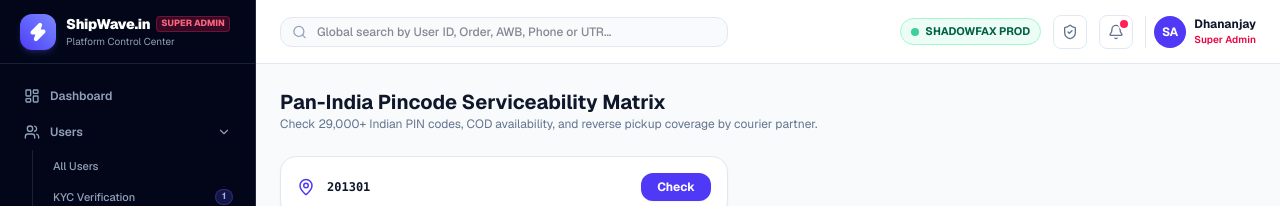
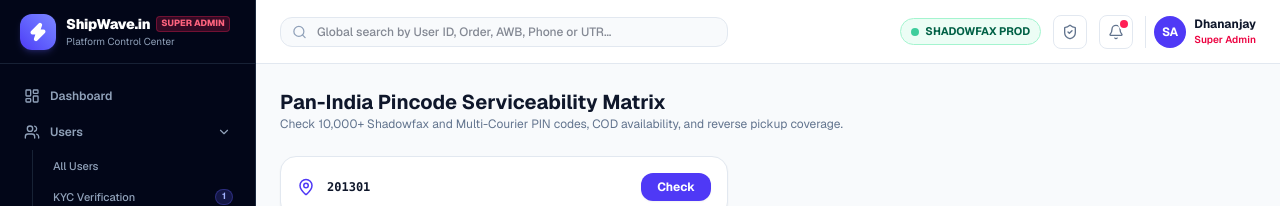
Before and after one commit to dhanbyte/logistic-, a Next.js app: page /admin/couriers/serviceability in a window 1280 px wide. Shown: the top 206 px of the page. Built offline with nearby package versions, Linux system fonts and the light colour scheme.

Commit message:
fix(copy): Update pincode network numbers to realistic 10,000+ Shadowfax & multi-courier coverage across 2,500+ cities

```diff
--- a/src/app/(admin)/admin/couriers/serviceability/page.tsx
+++ b/src/app/(admin)/admin/couriers/serviceability/page.tsx
@@ -46,8 +46,9 @@
       <div>
         <h1 className="text-xl font-bold text-slate-900">Pan-India Pincode Serviceability Matrix</h1>
         <p className="text-xs text-slate-500">
-          Check 29,000+ Indian PIN codes, COD availability, and reverse pickup coverage by courier partner.
+          Check 10,000+ Shadowfax and Multi-Courier PIN codes, COD availability, and reverse pickup coverage.
         </p>
+
       </div>
 
       <div className="flex items-center gap-3 rounded-2xl border border-slate-200 bg-white p-4 shadow-xs max-w-md">
--- a/src/app/page.tsx
+++ b/src/app/page.tsx
@@ -429,7 +429,7 @@
                   6 Couriers
                 </span>
                 <span className="text-[11px] font-semibold text-slate-600 flex items-center gap-1 mt-1">
-                  <CheckCircle2 size={12} className="text-emerald-500" /> 29,000+ PINs
+                  <CheckCircle2 size={12} className="text-emerald-500" /> 10,000+ PINs (2,500+ Cities)
                 </span>
               </div>
             </div>
@@ -952,7 +952,7 @@
                     <span className="font-bold text-slate-900 text-sm">Delhivery Surface</span>
                   </div>
                   <p className="text-[11px] text-slate-500 mt-0.5">
-                    Est. delivery: 2-3 Days &bull; 29,000+ PIN reach
+                    Est. delivery: 2-3 Days &bull; 10,000+ PIN reach
                   </p>
                 </div>
                 <div className="text-right">
@@ -978,7 +978,7 @@
               Pincode Serviceability Matrix
             </h2>
             <p className="mt-2 text-xs sm:text-sm text-slate-600">
-              Check 29,000+ Indian PIN codes, COD availability, and reverse pickup coverage across all courier partners.
+              Check 10,000+ Indian PIN codes, COD availability, and reverse pickup coverage across all courier partners.
             </p>
           </div>
 
@@ -1076,7 +1076,7 @@
                     We aggregate India&apos;s leading couriers including Shadowfax, Xpressbees, Delhivery, Blue Dart, Ekart, and DTDC under a single unified API and dashboard.
                   </p>
                   <ul className="list-disc pl-4 space-y-1">
-                    <li>29,000+ serviceable postal pincodes across India</li>
+                    <li>10,000+ serviceable postal pincodes across 2,500+ Indian cities</li>
                     <li>Guaranteed T+3 Days Cash on Delivery (COD) Remittance</li>
                     <li>Automated WhatsApp NDR verification &amp; RTO reduction engine</li>
                   </ul>
--- a/src/components/landing/pincode-serviceability-matrix.tsx
+++ b/src/components/landing/pincode-serviceability-matrix.tsx
@@ -222,8 +222,9 @@
                 </span>
               </div>
               <p className="text-xs text-slate-300">
-                {activeLocation.city}, {activeLocation.state} &bull; 29,000+ PIN Codes Network
+                {activeLocation.city}, {activeLocation.state} &bull; 10,000+ PIN Codes Network (2,500+ Cities)
               </p>
+
             </div>
           </div>
 
```
